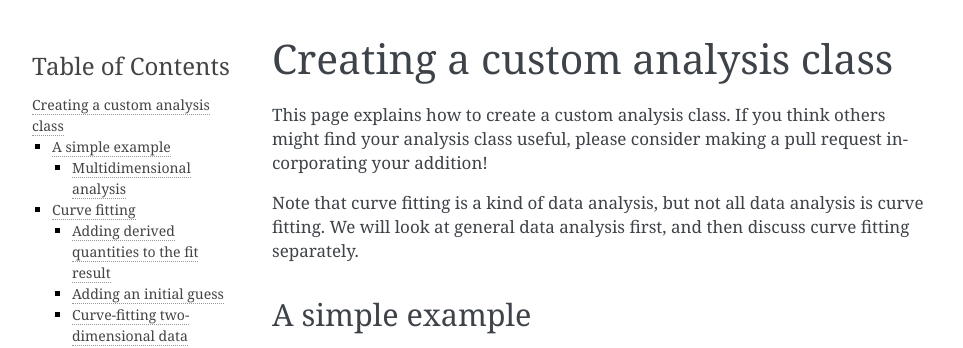
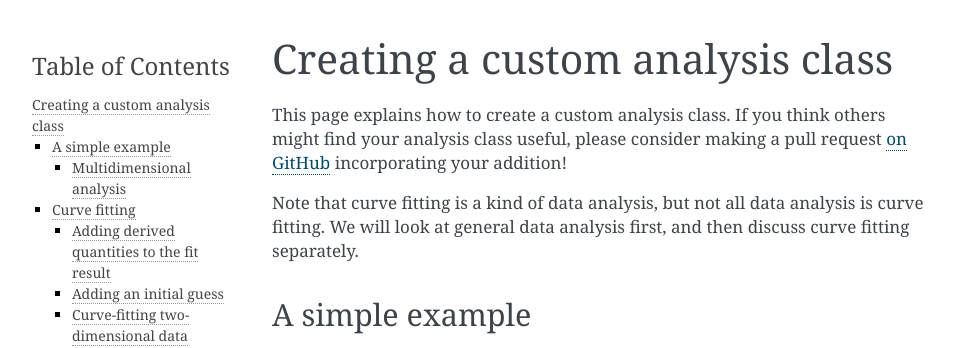
Before and after one commit to RIKEN-SQERT/sqe-analysis, a Sphinx documentation site: the page built from docs/guide/creating-analyses.md, in a window 1280 px wide and 900 px high. Shown: the top 348 px of the window, without its empty margins (148-1111 px from the left). Built offline with Sphinx 7.4.7, drawn with Linux system fonts in a browser that asks for light colours.

Commit message:
Add github link

```diff
--- a/docs/guide/creating-analyses.md
+++ b/docs/guide/creating-analyses.md
@@ -7,7 +7,7 @@ kernelspec:
 # Creating a custom analysis class
 
 This page explains how to create a custom analysis class.
-If you think others might find your analysis class useful, please consider making a pull request incorporating your addition!
+If you think others might find your analysis class useful, please consider making a pull request [on GitHub](https://github.com/RIKEN-SQERT/sqe-analysis/) incorporating your addition!
 <!-- TODO: link to contributor guide (including contribution to example data) -->
 
 Note that curve fitting is a kind of data analysis, but not all data analysis is curve fitting.
```
